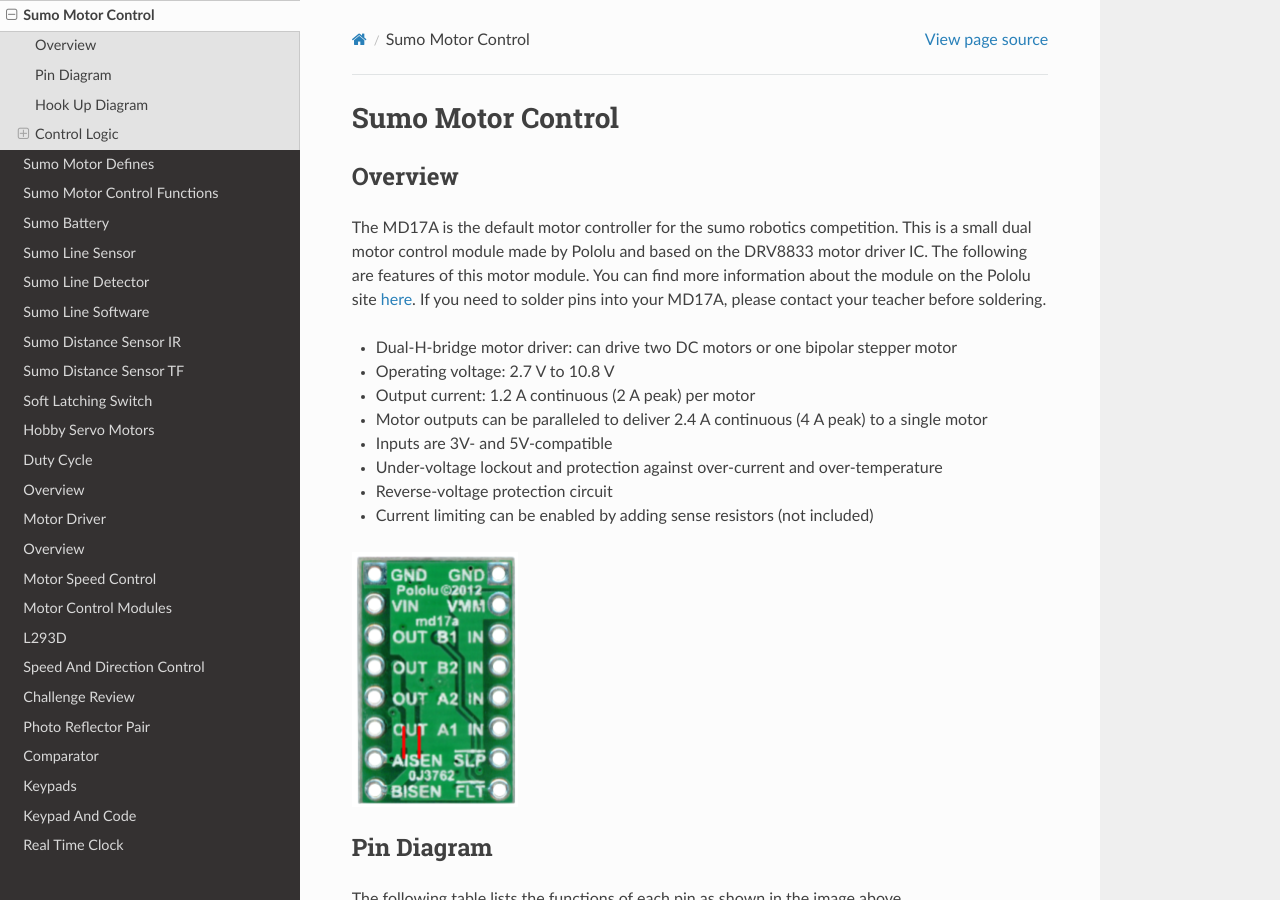
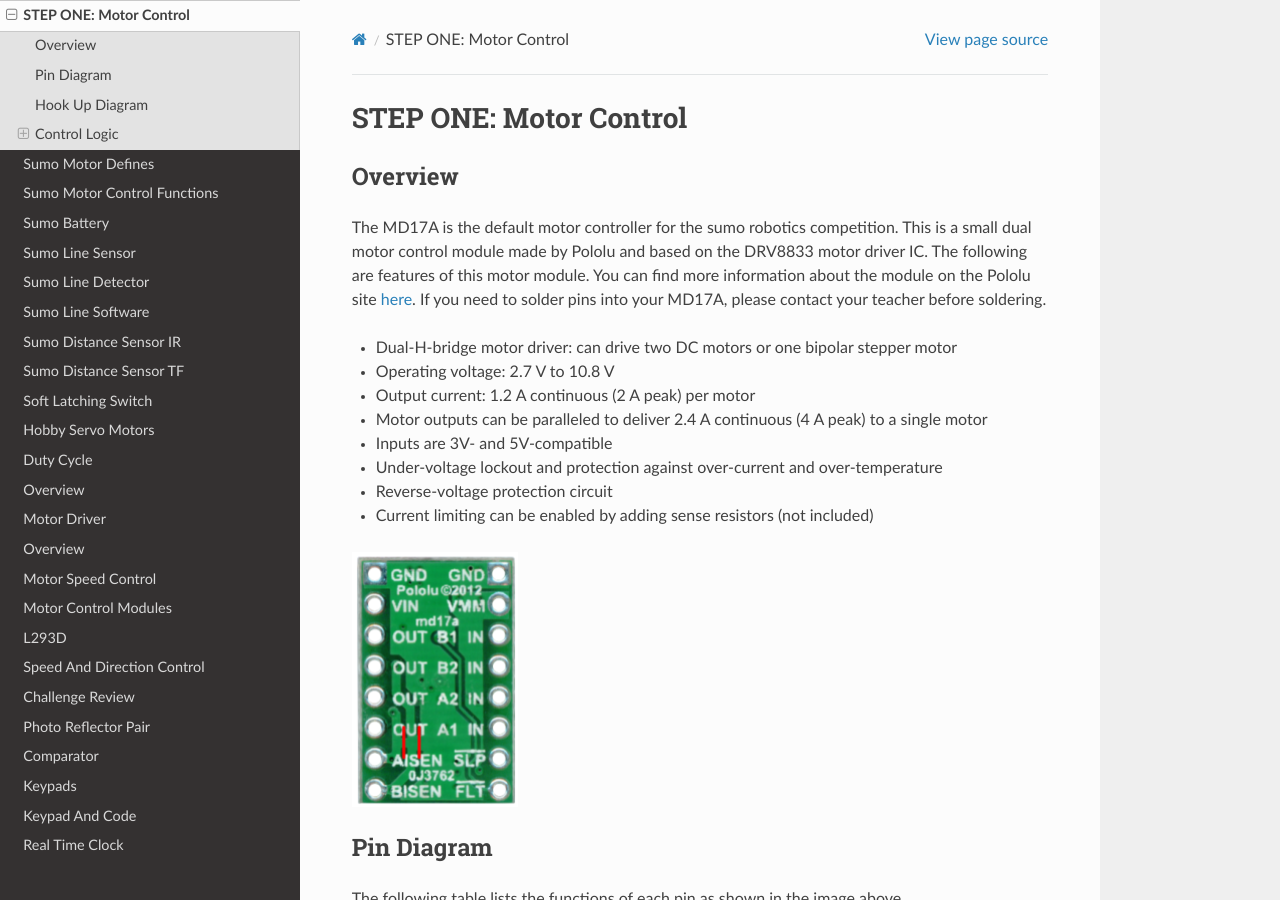
Before and after one commit to maxtkc/mvths-wiki, a Sphinx documentation site: the page built from docs/070xb-motor-control.rst, in a window 1280 px wide and 900 px high. Built offline with Sphinx 7.4.7 and the Read the Docs theme 2.0.0, drawn with Linux system fonts in a browser that asks for light colours; pages that are not in the unit, such as notebooks, are missing from menus.

Commit message:
Update 070xb-motor-control.rst

```diff
--- a/docs/070xb-motor-control.rst
+++ b/docs/070xb-motor-control.rst
@@ -1,4 +1,4 @@
-Sumo Motor Control
+STEP ONE: Motor Control
 =============================
 
 Overview
```
